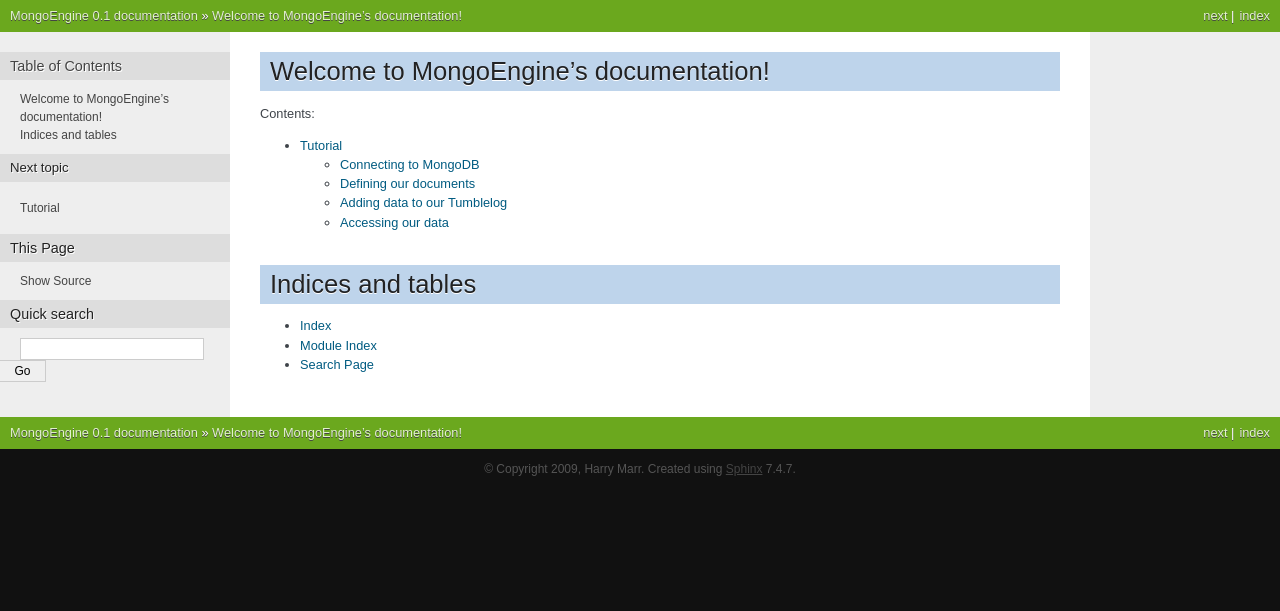
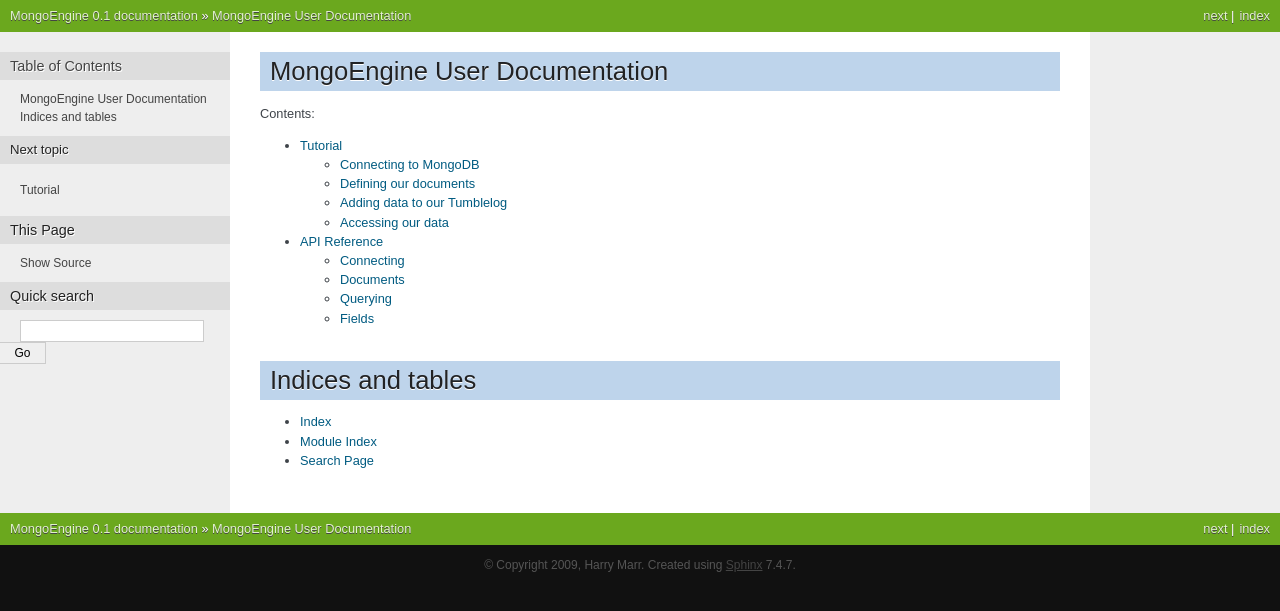
Before and after one commit to MongoEngine/mongoengine, a Sphinx documentation site: the page built from docs/index.rst, in a window 1280 px wide. Shown: the top 611 px of the page. Built offline with Sphinx 7.4.7, drawn with Linux system fonts in a browser that asks for light colours.

Commit message:
Added API Reference to docs

```diff
--- a/docs/conf.py
+++ b/docs/conf.py
@@ -16,13 +16,13 @@ import sys, os
 # If extensions (or modules to document with autodoc) are in another directory,
 # add these directories to sys.path here. If the directory is relative to the
 # documentation root, use os.path.abspath to make it absolute, like shown here.
-#sys.path.append(os.path.abspath('.'))
+sys.path.append(os.path.abspath('..'))
 
 # -- General configuration -----------------------------------------------------
 
 # Add any Sphinx extension module names here, as strings. They can be extensions
 # coming with Sphinx (named 'sphinx.ext.*') or your custom ones.
-extensions = []
+extensions = ['sphinx.ext.autodoc']
 
 # Add any paths that contain templates here, relative to this directory.
 templates_path = ['.templates']
@@ -64,7 +64,7 @@ release = '0.1'
 
 # List of directories, relative to source directory, that shouldn't be searched
 # for source files.
-exclude_trees = ['.build']
+exclude_trees = ['_build']
 
 # The reST default role (used for this markup: `text`) to use for all documents.
 #default_role = None
@@ -99,7 +99,7 @@ html_theme = 'nature'
 #html_theme_options = {}
 
 # Add any paths that contain custom themes here, relative to this directory.
-html_theme_path = ['.themes']
+html_theme_path = ['_themes']
 
 # The name for this set of Sphinx documents.  If None, it defaults to
 # "<project> v<release> documentation".
@@ -120,7 +120,7 @@ html_theme_path = ['.themes']
 # Add any paths that contain custom static files (such as style sheets) here,
 # relative to this directory. They are copied after the builtin static files,
 # so a file named "default.css" will overwrite the builtin "default.css".
-html_static_path = ['.static']
+html_static_path = ['_static']
 
 # If not '', a 'Last updated on:' timestamp is inserted at every page bottom,
 # using the given strftime format.
--- a/docs/index.rst
+++ b/docs/index.rst
@@ -3,7 +3,7 @@
    You can adapt this file completely to your liking, but it should at least
    contain the root `toctree` directive.
 
-Welcome to MongoEngine's documentation!
+MongoEngine User Documentation
 =======================================
 
 Contents:
```
Also changed, not shown: other parts of docs/index.rst (+1 -0 lines), docs/apireference.rst (added, +46 -0 lines), docs/_themes/nature/static/nature.css_t (renamed from docs/.themes/nature/static/nature.css_t), docs/_themes/nature/static/pygments.css (renamed from docs/.themes/nature/static/pygments.css), docs/_themes/nature/theme.conf (renamed from docs/.themes/nature/theme.conf), 5 other files.
